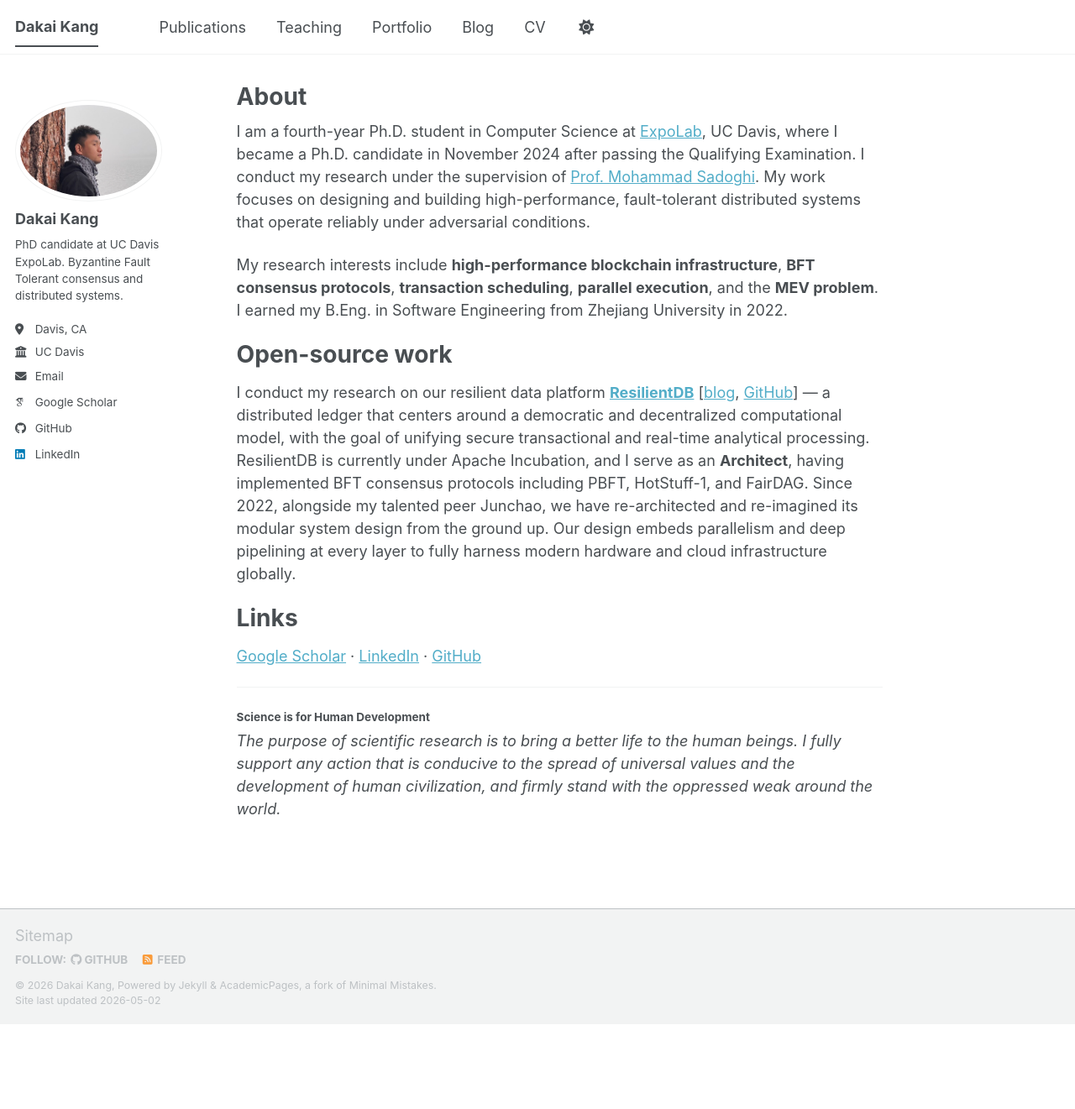
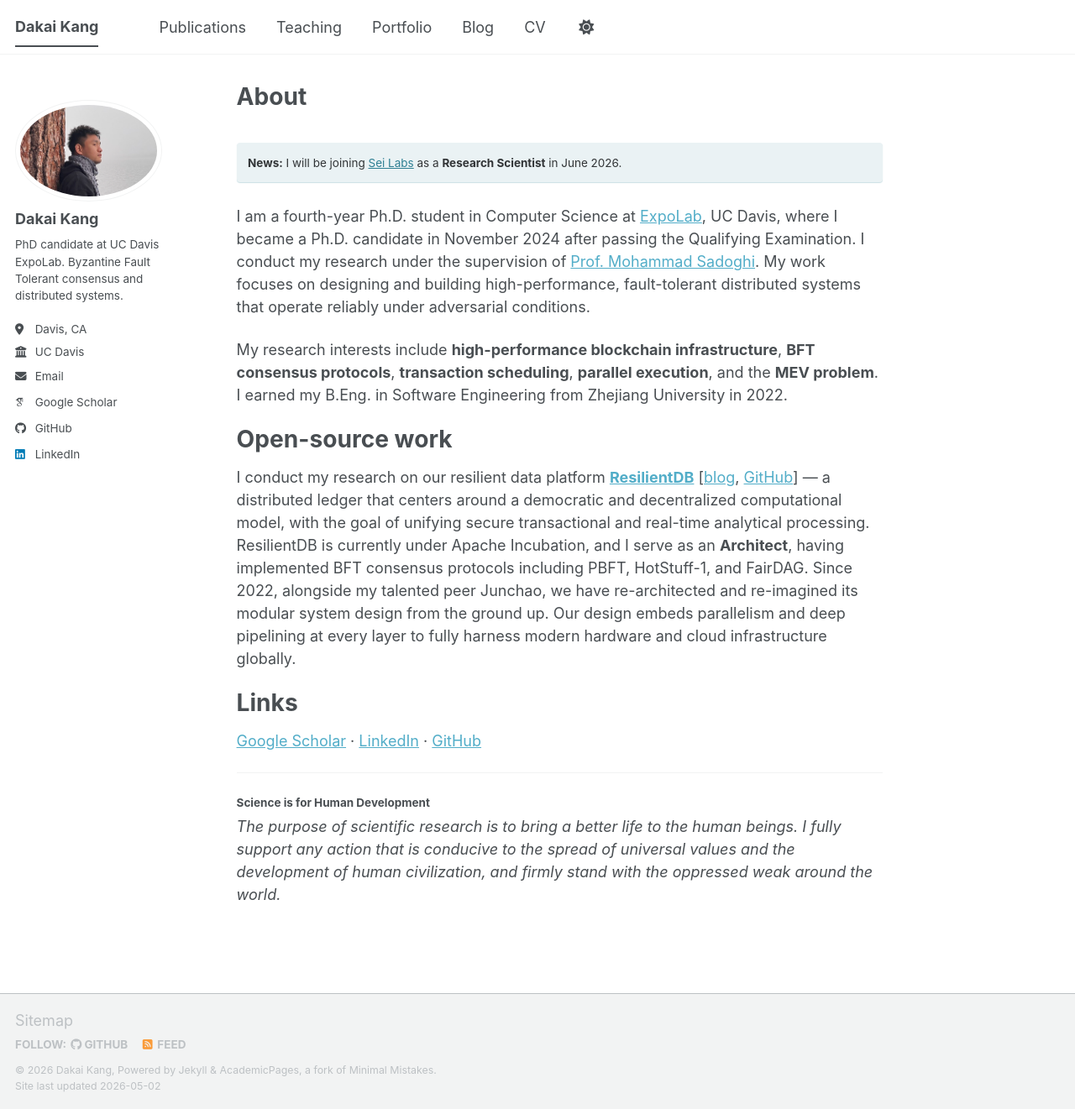
Before and after one commit to DakaiKang/dakaikang.github.io, a Jekyll site: the page built from _pages/about.md, in a window 1280 px wide and 1321 px high. Shown: the whole window at 84% size. Built offline with Jekyll 4.4.1, drawn with Linux system fonts in a browser that asks for light colours; some web fonts are replaced; a script bundle is joined from its source files by our own code; library files that are not in the unit come from our copies.

Commit message:
Announce: joining Sei Labs as Research Scientist in June 2026
- Add a News notice at the top of the about page linking to sei.io.
- Add an "incoming" Research Scientist entry as the first item under
  Work experience on the CV page.
- Refresh files/cv-dakai-kang.pdf — rebuilt from the CV LaTeX source,
  which I also updated in /Users/kdk/Documents/Claude/Projects/CV Management.

Co-Authored-By: Claude Opus 4.7 (1M context) <noreply@anthropic.com>

```diff
--- a/_pages/about.md
+++ b/_pages/about.md
@@ -6,6 +6,9 @@ redirect_from:
   - /about/
   - /about.html
 ---
+
+**News:** I will be joining [Sei Labs](https://www.sei.io) as a **Research Scientist** in June 2026.
+{: .notice--info}
 
 I am a fourth-year Ph.D. student in Computer Science at [ExpoLab](https://expolab.org), UC Davis, where I became a Ph.D. candidate in November 2024 after passing the Qualifying Examination. I conduct my research under the supervision of [Prof. Mohammad Sadoghi](https://expolab.org). My work focuses on designing and building high-performance, fault-tolerant distributed systems that operate reliably under adversarial conditions.
 
```
Also changed, not shown: _pages/cv.md (+2 -0 lines), 1 other file.
